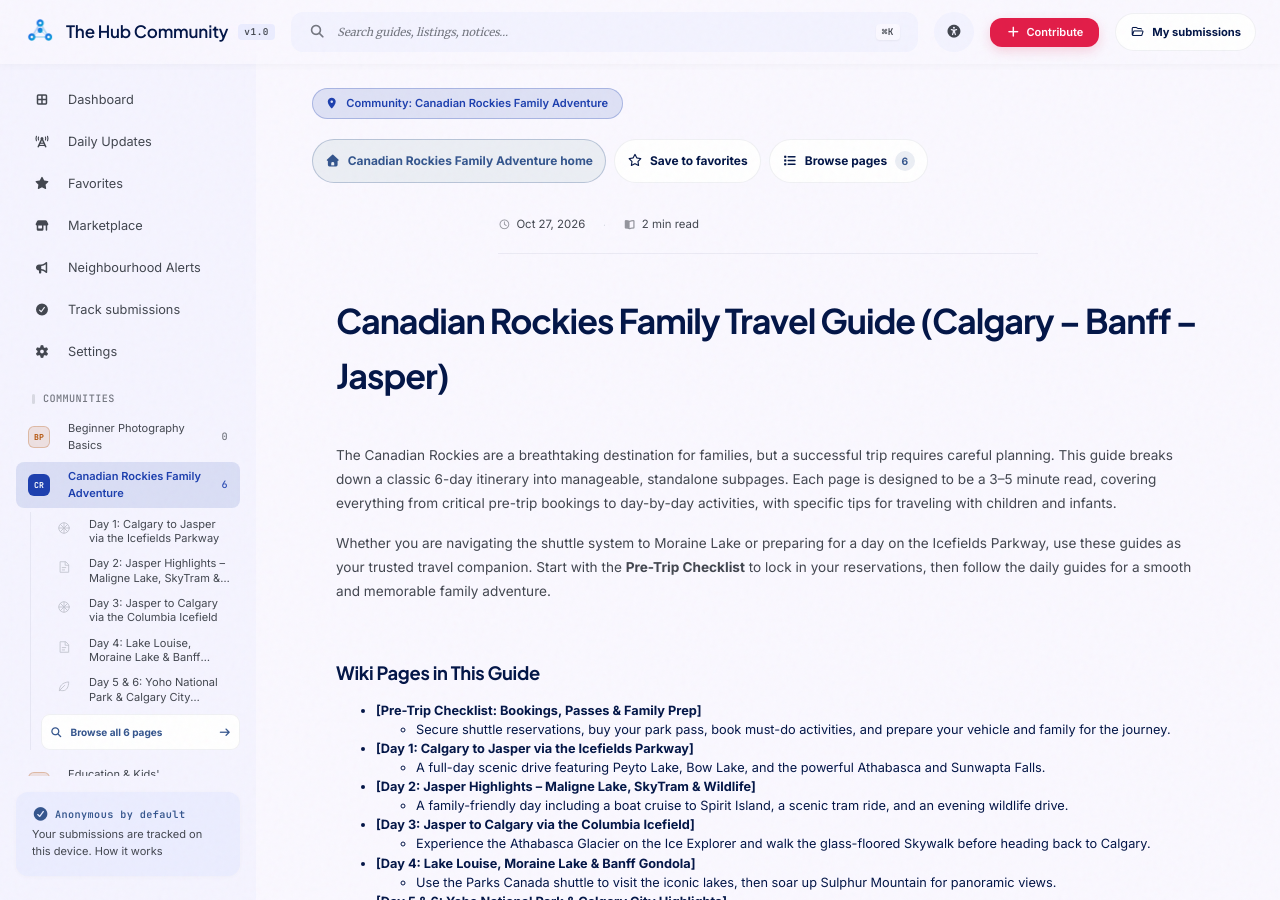
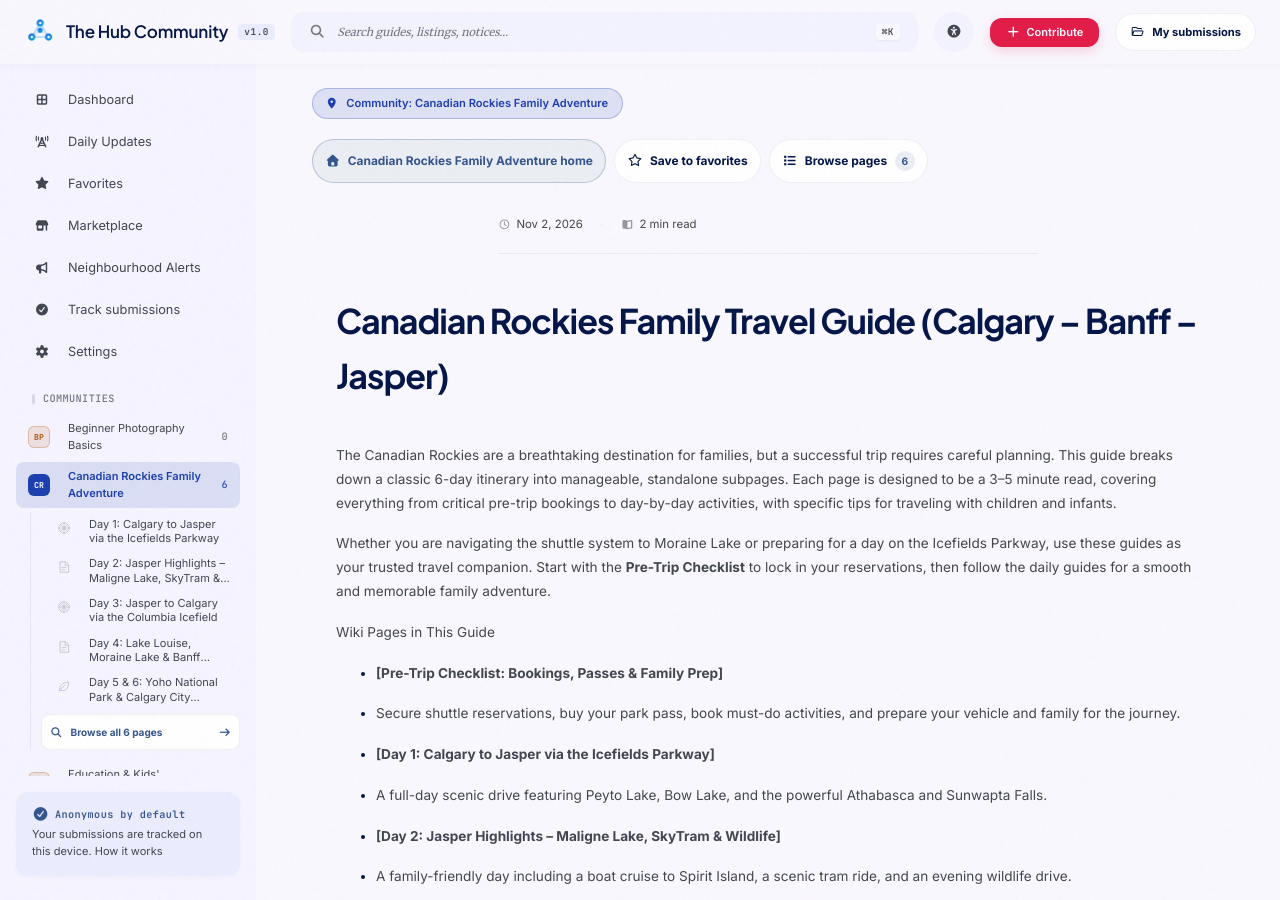
Before and after one commit to the-hub-community/hub-web, a Jekyll site: the page built from content/canadian-rockies-family-adventure/index.md, in a window 1280 px wide and 900 px high. Built offline with Jekyll 4.4.1, drawn with Linux system fonts in a browser that asks for light colours; some of the changed lines change nothing that is shown.

Commit message:
sync(canadian-rockies-family-adventure): content/canadian-rockies-family-adventure/index.md

```diff
--- a/content/canadian-rockies-family-adventure/index.md
+++ b/content/canadian-rockies-family-adventure/index.md
@@ -1,10 +1,10 @@
 ---
 layout: default
-title: "Canadian Rockies Family Travel Guide"
+title: "Canadian Rockies Family Travel Guide (Calgary – Banff – Jasper)"
 condo: "Canadian Rockies Family Adventure"
 community_key: "comm-canadian-rockies-family-adventure"
 page_key: "page-index-rockies-guide"
-date: 2026-10-27T10:00:00.000Z
+date: 2026-11-02T01:47:54.421Z
 ---
 
 # Canadian Rockies Family Travel Guide (Calgary – Banff – Jasper)
@@ -12,39 +12,48 @@
 <div class="lh-content-body">
 
 <div class="lh-section">
+
+
 <div class="lh-text">
 The Canadian Rockies are a breathtaking destination for families, but a successful trip requires careful planning. This guide breaks down a classic 6-day itinerary into manageable, standalone subpages. Each page is designed to be a 3–5 minute read, covering everything from critical pre-trip bookings to day-by-day activities, with specific tips for traveling with children and infants.
 
 Whether you are navigating the shuttle system to Moraine Lake or preparing for a day on the Icefields Parkway, use these guides as your trusted travel companion. Start with the **Pre-Trip Checklist** to lock in your reservations, then follow the daily guides for a smooth and memorable family adventure.
-
 </div>
 <div class="lh-clear"></div>
 </div>
 
 <div class="lh-section">
+
+
 <div class="lh-text">
-### Wiki Pages in This Guide
+Wiki Pages in This Guide
+- **[Pre-Trip Checklist: Bookings, Passes &amp; Family Prep]**
 
-- **[Pre-Trip Checklist: Bookings, Passes & Family Prep]**
-  - Secure shuttle reservations, buy your park pass, book must-do activities, and prepare your vehicle and family for the journey.
+- Secure shuttle reservations, buy your park pass, book must-do activities, and prepare your vehicle and family for the journey.
 
 - **[Day 1: Calgary to Jasper via the Icefields Parkway]**
-  - A full-day scenic drive featuring Peyto Lake, Bow Lake, and the powerful Athabasca and Sunwapta Falls.
 
-- **[Day 2: Jasper Highlights – Maligne Lake, SkyTram & Wildlife]**
-  - A family-friendly day including a boat cruise to Spirit Island, a scenic tram ride, and an evening wildlife drive.
+- A full-day scenic drive featuring Peyto Lake, Bow Lake, and the powerful Athabasca and Sunwapta Falls.
+
+- **[Day 2: Jasper Highlights – Maligne Lake, SkyTram &amp; Wildlife]**
+
+- A family-friendly day including a boat cruise to Spirit Island, a scenic tram ride, and an evening wildlife drive.
 
 - **[Day 3: Jasper to Calgary via the Columbia Icefield]**
-  - Experience the Athabasca Glacier on the Ice Explorer and walk the glass-floored Skywalk before heading back to Calgary.
 
-- **[Day 4: Lake Louise, Moraine Lake & Banff Gondola]**
-  - Use the Parks Canada shuttle to visit the iconic lakes, then soar up Sulphur Mountain for panoramic views.
+- Experience the Athabasca Glacier on the Ice Explorer and walk the glass-floored Skywalk before heading back to Calgary.
 
-- **[Day 5 & 6: Yoho National Park & Calgary City Highlights]**
-  - Explore Takakkaw Falls and Emerald Lake before wrapping up your trip with family fun in Calgary at Johnston Canyon and Prince's Island Park.
+- **[Day 4: Lake Louise, Moraine Lake &amp; Banff Gondola]**
+
+- Use the Parks Canada shuttle to visit the iconic lakes, then soar up Sulphur Mountain for panoramic views.
+
+- **[Day 5 &amp; 6: Yoho National Park &amp; Calgary City Highlights]**
+
+- Explore Takakkaw Falls and Emerald Lake before wrapping up your trip with family fun in Calgary at Johnston Canyon and Prince’s Island Park.
+</div>
+<div class="lh-clear"></div>
+</div>
+
+
 
 </div>
-  <div class="lh-clear"></div>
-  </div>
-
-</div>
```
